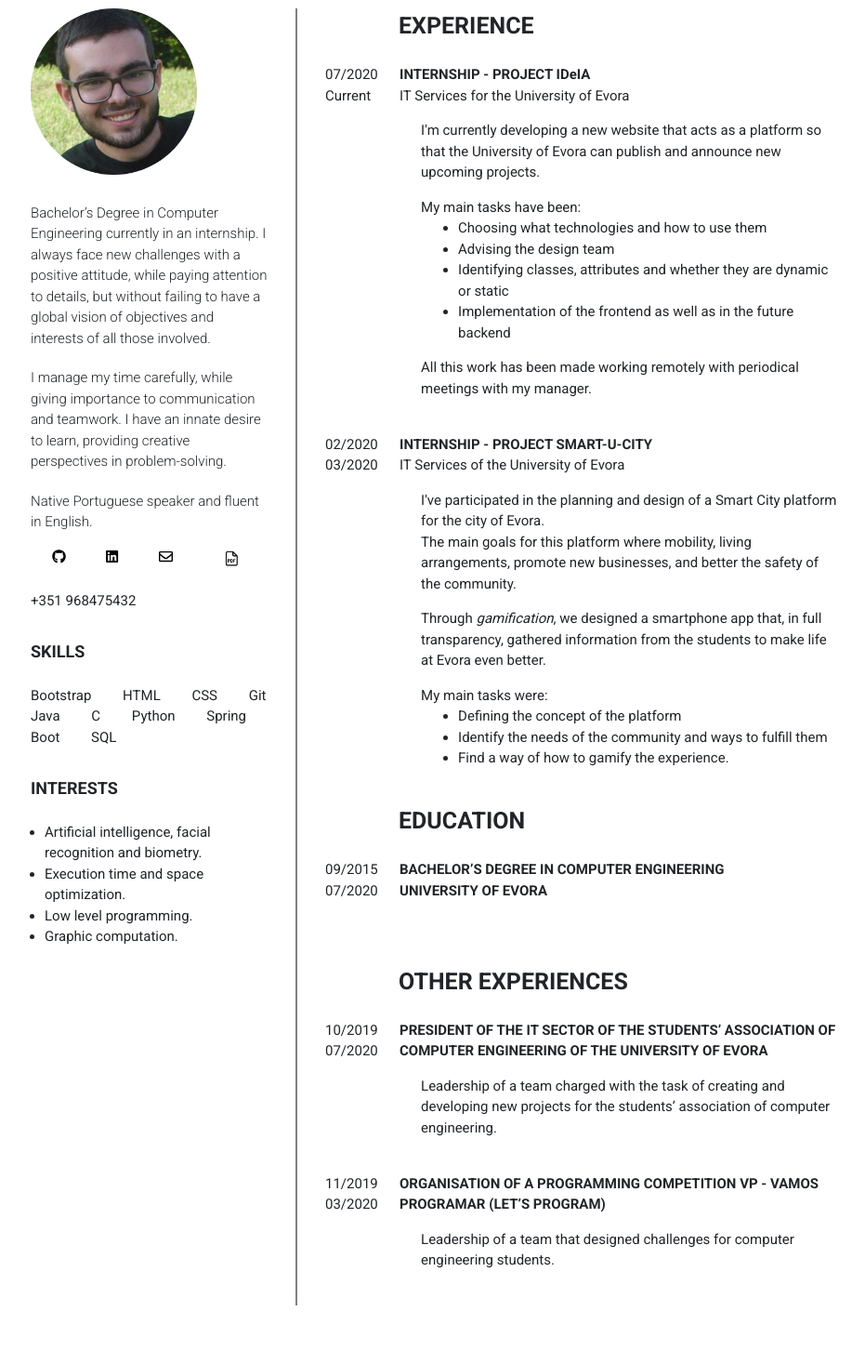
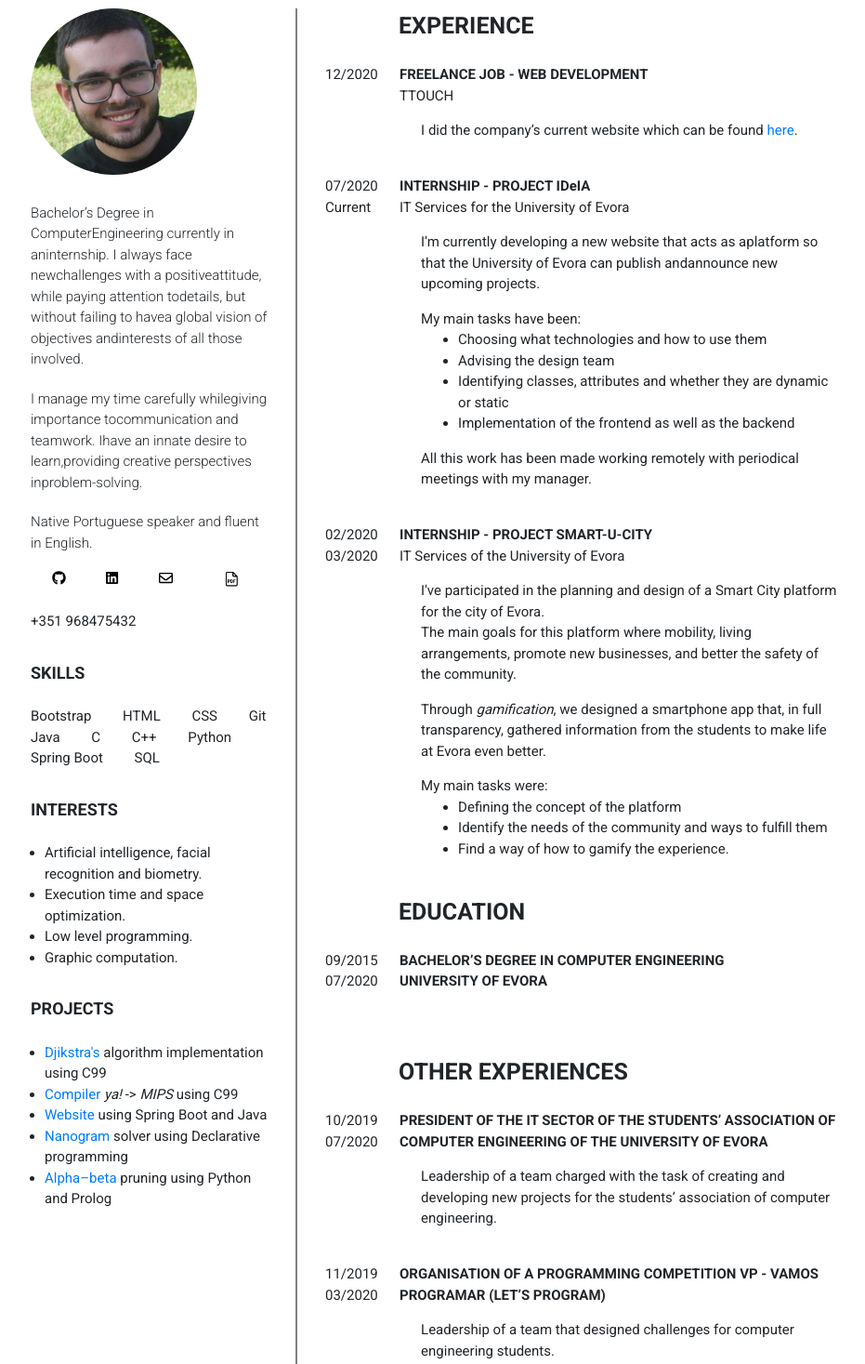
Before and after one commit to Tiago-Matinho/Tiago-Matinho.github.io, a plain HTML site: page index.html in a window 1280 px wide. Shown: the part 140-1607 px from the top of the page at 93% size, without its empty margins (52-983 px from the left). Drawn offline with nearby package versions, Linux system fonts and the light colour scheme.

Commit message:
Updated last freelance job

```diff
--- a/index.html
+++ b/index.html
@@ -2,9 +2,30 @@
 <html>
   <head>
     <meta charset="utf-8" />
+
+    <title>Tiago Martinho • CV</title>
+
+    <link rel="shortcut icon" type="image/ico" href="/favicon.ico"/>
+
+    <meta name="robots" content="all">
+
+    <meta property="og:site_name" content="Tiago Martinho">
+    <meta property="og:title" content="Tiago Martinho • CV">
+    <meta property="og:type" content="website">
+    <meta property="og:url" content="https://tiago-matinho.github.io/">
+
     <meta name="viewport" content="width=device-width, initial-scale=1, shrink-to-fit=no"/>
 
-    <title>Tiago Martinho • CV</title>
+    <!-- Sorry... Big brother is a necessary evil -->
+    <!-- Global site tag (gtag.js) - Google Analytics -->
+    <script async src="https://www.googletagmanager.com/gtag/js?id=G-YVNTCG6TMG"></script>
+    <script>
+      window.dataLayer = window.dataLayer || [];
+      function gtag(){dataLayer.push(arguments);}
+      gtag('js', new Date());
+
+      gtag('config', 'G-YVNTCG6TMG');
+    </script>
 
     <script src="https://maxcdn.bootstrapcdn.com/bootstrap/4.0.0/js/bootstrap.min.js" integrity="sha384-JZR6Spejh4U02d8jOt6vLEHfe/JQGiRRSQQxSfFWpi1MquVdAyjUar5+76PVCmYl" crossorigin="anonymous"></script>
     <script defer src="https://use.fontawesome.com/releases/v5.7.2/js/all.js" integrity="sha384-0pzryjIRos8mFBWMzSSZApWtPl/5++eIfzYmTgBBmXYdhvxPc+XcFEk+zJwDgWbP" crossorigin="anonymous"></script>
@@ -224,22 +245,9 @@
                 </div>
                 <!-- ABOUT ME -->
                 <div class="about">
-                  <p>Bachelor’s Degree in Computer
-                    Engineering currently in an
-                    internship. I always face new
-                    challenges with a positive
-                    attitude, while paying attention to
-                    details, but without failing to have
-                    a global vision of objectives and
-                    interests of all those involved.</p>
-                  <p>I manage my time carefully, while
-                    giving importance to
-                    communication and teamwork. I
-                    have an innate desire to learn,
-                    providing creative perspectives in
-                    problem-solving.</p>
-                  <p>Native Portuguese speaker and
-                    fluent in English.</p>
+                  <p>Bachelor’s Degree in ComputerEngineering currently in aninternship. I always face newchallenges with a positiveattitude, while paying attention todetails, but without failing to havea global vision of objectives andinterests of all those involved.</p>
+                  <p>I manage my time carefully whilegiving importance tocommunication and teamwork. Ihave an innate desire to learn,providing creative perspectives inproblem-solving.</p>
+                  <p>Native Portuguese speaker and fluent in English.</p>
                 </div>
 
                 <!-- SOCIAL -->
@@ -268,7 +276,7 @@
                   <div class="title">SKILLS</div>
                   <br>
                   <p>Bootstrap HTML CSS
-                    Git Java C Python
+                    Git Java C C++ Python
                     <span class="spaces">Spring Boot</span>
                     SQL</p>
                 </div>
@@ -282,6 +290,19 @@
                     <li>Execution time and space optimization.</li>
                     <li>Low level programming.</li>
                     <li>Graphic computation.</li>
+                  </ul>
+                </div>
+
+                <!-- PROJECTS -->
+                <div class="interests">
+                  <div class="title">PROJECTS</div>
+                  <br>
+                  <ul>
+                    <li><a target="_blank" href="https://github.com/Tiago-Matinho/EDA2">Djikstra's</a> algorithm implementation using C99</li>
+                    <li><a target="_blank" href="https://github.com/Tiago-Matinho/Compiladores">Compiler</a> <i>ya!</i> -> <i>MIPS</i> using C99</li>
+                    <li><a target="_blank" href="https://github.com/Tiago-Matinho/SO2">Website</a> using Spring Boot and Java</li>
+                    <li><a target="_blank" href="https://github.com/Tiago-Matinho/PD">Nanogram</a> solver using Declarative programming</li>
+                    <li><a target="_blank" href="https://github.com/Tiago-Matinho/IA">Alpha–beta</a> pruning using Python and Prolog</li>
                   </ul>
                 </div>
               </div>
@@ -298,6 +319,22 @@
                   <br>
                   <div class="row" style="margin: auto;">
                     <div class="col-xs-1">
+                      <div class="duration">12/2020</div>
+                    </div>
+                    <div class="col">
+                      <div class="subtitle">FREELANCE JOB - WEB DEVELOPMENT</div>
+                      <p>TTOUCH</p>
+                    </div>
+                  </div>
+
+                  <div class="desc">
+                    <p>I did the company’s current website which can be found <a target="_blank" href="https://www.ttouch.pt/">here</a>.</p>
+                  </div>
+
+                  <br>
+
+                  <div class="row" style="margin: auto;">
+                    <div class="col-xs-1">
                       <div class="duration">07/2020</div>
                       <div class="duration">Current</div>
                     </div>
@@ -308,9 +345,7 @@
                   </div>
 
                   <div class="desc">
-                    <p>I'm currently developing a new website that acts as a
-                      platform so that the University of Evora can publish and
-                      announce new upcoming projects.</p>
+                    <p>I'm currently developing a new website that acts as aplatform so that the University of Evora can publish andannounce new upcoming projects.</p>
                     <p style="margin: 0;">
                       My main tasks have been:
                       <ul>
@@ -318,8 +353,8 @@
                         <li>Advising the design team</li>
                         <li>Identifying classes, attributes and whether they
                           are dynamic or static</li>
-                        <li>Implementation of the frontend as well as in the
-                          future backend</li>
+                        <li>Implementation of the frontend as well as the
+                         backend</li>
                       </ul>
                     </p>
                     <p>All this work has been made working remotely with
```
Also changed, not shown: 1 other file.
